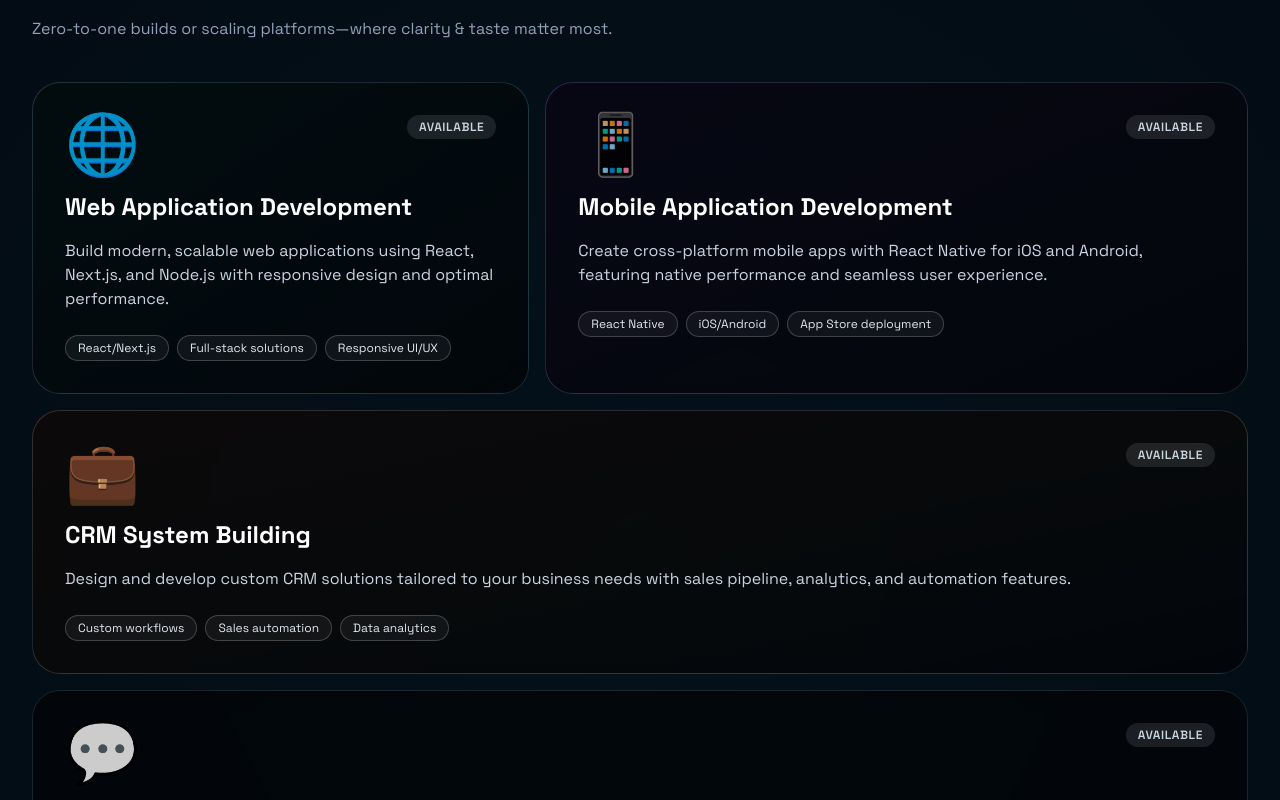
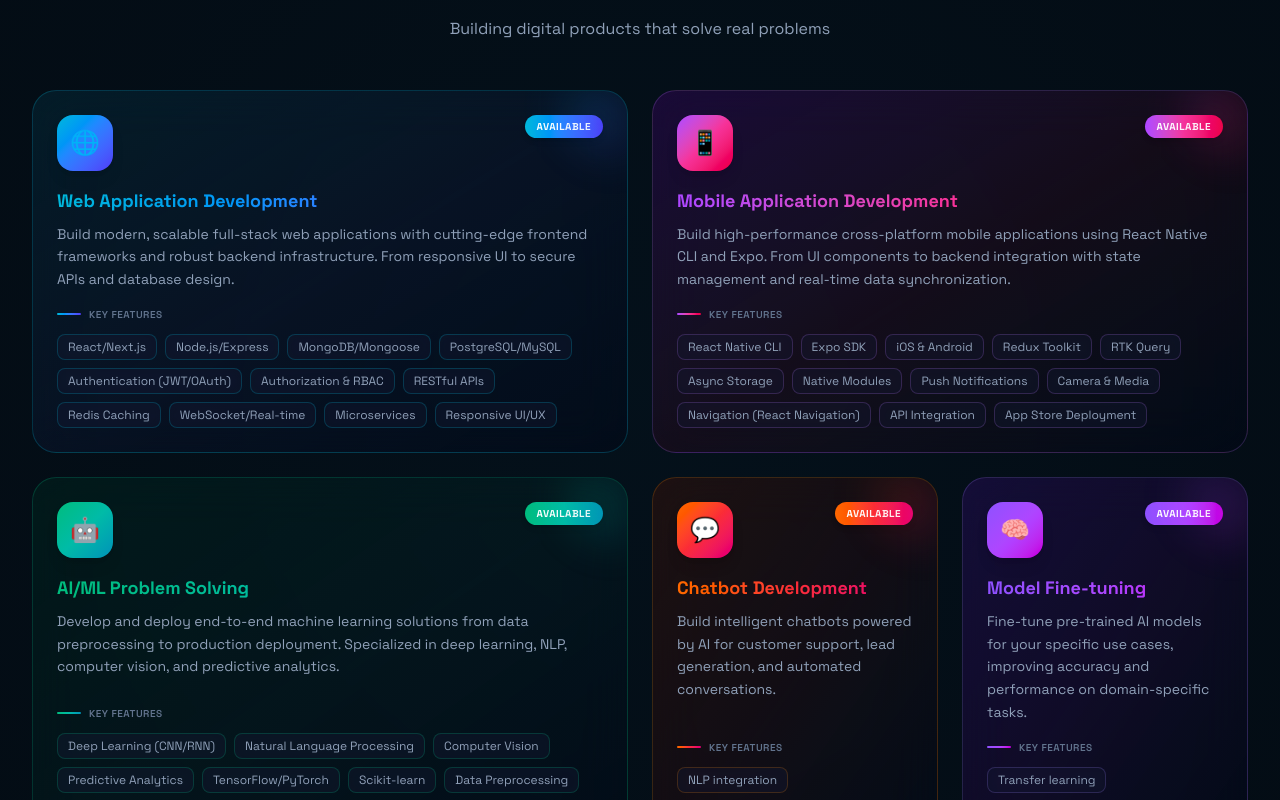
Before and after one commit to emon3455/my-portfolio, a Next.js app: page / in a window 1280 px wide. Shown: the part 6300-7100 px from the top of the page. Built offline with nearby package versions, Linux system fonts and the light colour scheme.

Commit message:
services section done

```diff
--- a/src/components/sections/services.tsx
+++ b/src/components/sections/services.tsx
@@ -4,53 +4,182 @@ import { motion } from "framer-motion";
 import { SectionHeading } from "@/components/ui/section-heading";
 import { services } from "@/data/portfolio";
 
-const gradients = [
-  "from-emerald-600/20 via-teal-500/10 to-transparent",
-  "from-violet-600/20 via-purple-500/10 to-transparent",
-  "from-orange-600/20 via-amber-500/10 to-transparent",
+export function ServicesSection() {
+  const serviceColors = [
+    {
+      gradient: "from-cyan-500 via-blue-500 to-indigo-600",
+      borderColor: "border-cyan-400/20",
+      bgGradient: "from-cyan-950/40 via-blue-950/20 to-slate-950/40",
+      accentColor: "cyan",
+    },
+    {
+      gradient: "from-purple-500 via-pink-500 to-rose-600",
+      borderColor: "border-purple-400/20",
+      bgGradient: "from-purple-950/40 via-pink-950/20 to-slate-950/40",
+      accentColor: "purple",
+    },
+    {
+      gradient: "from-emerald-500 via-teal-500 to-cyan-600",
+      borderColor: "border-emerald-400/20",
+      bgGradient: "from-emerald-950/40 via-teal-950/20 to-slate-950/40",
+      accentColor: "emerald",
+    },
+    {
+      gradient: "from-orange-500 via-red-500 to-pink-600",
+      borderColor: "border-orange-400/20",
+      bgGradient: "from-orange-950/40 via-red-950/20 to-slate-950/40",
+      accentColor: "orange",
+    },
+    {
+      gradient: "from-violet-500 via-purple-500 to-fuchsia-600",
+      borderColor: "border-violet-400/20",
+      bgGradient: "from-violet-950/40 via-purple-950/20 to-slate-950/40",
+      accentColor: "violet",
+    },
+    {
+      gradient: "from-pink-500 via-rose-500 to-red-600",
+      borderColor: "border-pink-400/20",
+      bgGradient: "from-pink-950/40 via-rose-950/20 to-slate-950/40",
+      accentColor: "pink",
+    },
+    {
+      gradient: "from-blue-500 via-indigo-500 to-violet-600",
+      borderColor: "border-blue-400/20",
+      bgGradient: "from-blue-950/40 via-indigo-950/20 to-slate-950/40",
+      accentColor: "blue",
+    },
+    {
+      gradient: "from-green-500 via-emerald-500 to-teal-600",
+      borderColor: "border-green-400/20",
+      bgGradient: "from-green-950/40 via-emerald-950/20 to-slate-950/40",
+      accentColor: "green",
+    },
   ];
 
-export function ServicesSection() {
   return (
-    <section id="services" className="space-y-10 scroll-mt-32">
+    <section id="services" className="scroll-mt-32">
       <SectionHeading
-        eyebrow="Services"
-        title="How we collaborate"
-        description="Zero-to-one builds or scaling platforms—where clarity & taste matter most."
+        eyebrow="What I Offer"
+        title="Services & Solutions"
+        description="Building digital products that solve real problems"
+        align="center"
       />
-      <div className="grid gap-4 md:grid-cols-6 lg:grid-cols-12">
-        {services.map((service, index) => (
+
+      {/* Responsive Grid Layout */}
+      <div className="mt-12 grid grid-cols-1 gap-6 md:grid-cols-2 lg:grid-cols-4">
+        {services.map((service, index) => {
+          const colors = serviceColors[index % serviceColors.length];
+          const spanClass = service.span === "col-span-2" ? "lg:col-span-2" : "lg:col-span-1";
+
+          return (
             <motion.article
               key={service.title}
-            initial={{ opacity: 0, scale: 0.95 }}
+              initial={{ opacity: 0, y: 30 }}
+              whileInView={{ opacity: 1, y: 0 }}
+              viewport={{ once: true, margin: "-50px" }}
+              transition={{
+                duration: 0.5,
+                delay: index * 0.08,
+                ease: "easeOut"
+              }}
+              className={`group relative overflow-hidden rounded-3xl border ${colors.borderColor} bg-gradient-to-br ${colors.bgGradient} backdrop-blur-xl transition-all duration-500 hover:scale-[1.02] hover:shadow-2xl ${spanClass}`}
+            >
+              {/* Animated gradient background */}
+              <div className="absolute inset-0 opacity-0 transition-opacity duration-700 group-hover:opacity-100">
+                <div className={`absolute inset-0 bg-gradient-to-br ${colors.gradient} opacity-10`} />
+                <motion.div
+                  animate={{
+                    scale: [1, 1.2, 1],
+                    x: [0, 30, 0],
+                    y: [0, -30, 0],
+                  }}
+                  transition={{
+                    duration: 15,
+                    repeat: Infinity,
+                    ease: "linear",
+                  }}
+                  className={`absolute -right-10 -top-10 h-32 w-32 rounded-full bg-gradient-to-r ${colors.gradient} opacity-20 blur-3xl`}
+                />
+                <motion.div
+                  animate={{
+                    scale: [1, 1.3, 1],
+                    x: [0, -30, 0],
+                    y: [0, 30, 0],
+                  }}
+                  transition={{
+                    duration: 12,
+                    repeat: Infinity,
+                    ease: "linear",
+                  }}
+                  className={`absolute -bottom-10 -left-10 h-32 w-32 rounded-full bg-gradient-to-r ${colors.gradient} opacity-20 blur-3xl`}
+                />
+              </div>
+
+              {/* Content */}
+              <div className="relative flex h-full flex-col justify-between p-6">
+                {/* Header */}
+                <div className="space-y-4">
+                  <div className="flex items-start justify-between">
+                    <motion.div
+                      whileHover={{ rotate: [0, -10, 10, -10, 0], scale: 1.1 }}
+                      transition={{ duration: 0.5 }}
+                      className={`flex h-14 w-14 items-center justify-center rounded-2xl bg-gradient-to-br ${colors.gradient} shadow-lg transition-all duration-300 group-hover:shadow-xl`}
+                    >
+                      <span className="text-2xl">{service.icon}</span>
+                    </motion.div>
+                    <motion.div
+                      initial={{ scale: 0 }}
+                      whileInView={{ scale: 1 }}
+                      transition={{ delay: 0.3 + index * 0.08, type: "spring", stiffness: 200 }}
+                      className={`rounded-full bg-gradient-to-r ${colors.gradient} px-3 py-1 text-[10px] font-bold uppercase tracking-wider text-white shadow-md`}
+                    >
+                      Available
+                    </motion.div>
+                  </div>
+
+                  <div>
+                    <h3 className={`mb-2 bg-gradient-to-r ${colors.gradient} bg-clip-text text-lg font-bold text-transparent`}>
+                      {service.title}
+                    </h3>
+                    <p className="text-sm leading-relaxed text-slate-400 group-hover:text-slate-300">
+                      {service.description}
+                    </p>
+                  </div>
+                </div>
+
+                {/* Pillars with stagger animation */}
+                <div className="mt-4 space-y-3">
+                  <div className="flex items-center gap-2">
+                    <div className={`h-[2px] w-6 rounded-full bg-gradient-to-r ${colors.gradient}`} />
+                    <span className="text-[10px] font-semibold uppercase tracking-wider text-slate-500">
+                      Key Features
+                    </span>
+                  </div>
+                  <div className="flex flex-wrap gap-2">
+                    {service.pillars.map((pillar, pillarIndex) => (
+                      <motion.span
+                        key={pillar}
+                        initial={{ opacity: 0, scale: 0.8 }}
                         whileInView={{ opacity: 1, scale: 1 }}
-            viewport={{ once: true, amount: 0.3 }}
-            transition={{ delay: index * 0.12, duration: 0.5, ease: "easeOut" }}
-            className={`group relative overflow-hidden rounded-[28px] border border-white/10 bg-gradient-to-br ${gradients[index]} p-8 backdrop-blur-sm transition hover:border-white/30 ${
-              index === 0 ? "md:col-span-6 lg:col-span-5" : index === 1 ? "md:col-span-6 lg:col-span-7" : "md:col-span-6 lg:col-span-12"
-            }`}
+                        transition={{ delay: 0.4 + pillarIndex * 0.05 }}
+                        whileHover={{ scale: 1.05, y: -2 }}
+                        className={`relative overflow-hidden rounded-lg border ${colors.borderColor} bg-slate-900/60 px-2.5 py-1 text-xs text-slate-400 backdrop-blur-sm transition-all duration-300 hover:text-white hover:shadow-md`}
                       >
-            <div className="absolute inset-0 bg-[#030609]/80" />
-            <div className="relative space-y-4">
-              <div className="flex items-start justify-between">
-                <span className="text-6xl opacity-80 transition group-hover:scale-110">{service.icon}</span>
-                <span className="rounded-full bg-white/10 px-3 py-1 text-xs font-semibold uppercase tracking-wider text-slate-300">Available</span>
-              </div>
-              <h3 className="text-2xl font-bold text-white">{service.title}</h3>
-              <p className="text-base text-slate-300">{service.description}</p>
-              <div className="flex flex-wrap gap-2 pt-2">
-                {service.pillars.map((pillar) => (
-                  <span
-                    key={`${service.title}-${pillar}`}
-                    className="rounded-full border border-white/20 bg-white/5 px-3 py-1 text-xs text-slate-200"
-                  >
-                    {pillar}
-                  </span>
+                        <span className="relative z-10">{pillar}</span>
+                        <div className={`absolute inset-0 bg-gradient-to-r ${colors.gradient} opacity-0 transition-opacity duration-300 hover:opacity-20`} />
+                      </motion.span>
                     ))}
                   </div>
                 </div>
+              </div>
+
+              {/* Decorative corner accent */}
+              <div className="absolute right-0 top-0 h-16 w-16 opacity-20 transition-opacity duration-500 group-hover:opacity-40">
+                <div className={`absolute right-0 top-0 h-full w-full rounded-bl-full bg-gradient-to-br ${colors.gradient} blur-xl`} />
+              </div>
             </motion.article>
-        ))}
+          );
+        })}
       </div>
     </section>
   );
--- a/src/data/portfolio.ts
+++ b/src/data/portfolio.ts
@@ -174,38 +174,102 @@ export const services = [
   {
     title: "Web Application Development",
     icon: "🌐",
-    description: "Build modern, scalable web applications using React, Next.js, and Node.js with responsive design and optimal performance.",
-    pillars: ["React/Next.js", "Full-stack solutions", "Responsive UI/UX"],
+    description: "Build modern, scalable full-stack web applications with cutting-edge frontend frameworks and robust backend infrastructure. From responsive UI to secure APIs and database design.",
+    pillars: [
+      "React/Next.js",
+      "Node.js/Express",
+      "MongoDB/Mongoose",
+      "PostgreSQL/MySQL",
+      "Authentication (JWT/OAuth)",
+      "Authorization & RBAC",
+      "RESTful APIs",
+      "Redis Caching",
+      "WebSocket/Real-time",
+      "Microservices",
+      "Responsive UI/UX"
+    ],
+    span: "col-span-2",
   },
   {
     title: "Mobile Application Development",
     icon: "📱",
-    description: "Create cross-platform mobile apps with React Native for iOS and Android, featuring native performance and seamless user experience.",
-    pillars: ["React Native", "iOS/Android", "App Store deployment"],
+    description: "Build high-performance cross-platform mobile applications using React Native CLI and Expo. From UI components to backend integration with state management and real-time data synchronization.",
+    pillars: [
+      "React Native CLI",
+      "Expo SDK",
+      "iOS & Android",
+      "Redux Toolkit",
+      "RTK Query",
+      "Async Storage",
+      "Native Modules",
+      "Push Notifications",
+      "Camera & Media",
+      "Navigation (React Navigation)",
+      "API Integration",
+      "App Store Deployment"
+    ],
+    span: "col-span-2",
   },
   {
-    title: "CRM System Building",
-    icon: "💼",
-    description: "Design and develop custom CRM solutions tailored to your business needs with sales pipeline, analytics, and automation features.",
-    pillars: ["Custom workflows", "Sales automation", "Data analytics"],
+    title: "AI/ML Problem Solving",
+    icon: "🤖",
+    description: "Develop and deploy end-to-end machine learning solutions from data preprocessing to production deployment. Specialized in deep learning, NLP, computer vision, and predictive analytics.",
+    pillars: [
+      "Deep Learning (CNN/RNN)",
+      "Natural Language Processing",
+      "Computer Vision",
+      "Predictive Analytics",
+      "TensorFlow/PyTorch",
+      "Scikit-learn",
+      "Data Preprocessing",
+      "Feature Engineering",
+      "Model Evaluation",
+      "Hyperparameter Tuning",
+      "MLOps & Deployment",
+      "FastAPI Integration"
+    ],
+    span: "col-span-2",
   },
   {
     title: "Chatbot Development",
     icon: "💬",
     description: "Build intelligent chatbots powered by AI for customer support, lead generation, and automated conversations.",
     pillars: ["NLP integration", "Multi-channel support", "Context-aware responses"],
+    span: "col-span-1",
   },
   {
     title: "Model Fine-tuning",
     icon: "🧠",
     description: "Fine-tune pre-trained AI models for your specific use cases, improving accuracy and performance on domain-specific tasks.",
     pillars: ["Transfer learning", "Domain adaptation", "Performance optimization"],
+    span: "col-span-1",
   },
   {
-    title: "AI/ML Problem Solving",
-    icon: "🤖",
-    description: "Apply machine learning and AI techniques to solve real-world problems, from predictive analytics to automated decision-making.",
-    pillars: ["Data analysis", "Model deployment", "Production-ready solutions"],
+    title: "CI/CD Pipeline Setup",
+    icon: "🔄",
+    description: "Automate your deployment workflow with continuous integration and delivery pipelines for faster, reliable releases.",
+    pillars: ["GitHub Actions", "Automated testing", "Zero-downtime deployment"],
+    span: "col-span-1",
+  },
+  {
+    title: "Deployment & Infrastructure",
+    icon: "🚀",
+    description: "End-to-end deployment solutions with cloud infrastructure setup, server configuration, containerization, and continuous monitoring for high availability and performance.",
+    pillars: [
+      "Azure/AWS/GCP",
+      "VPS Configuration",
+      "Linux/Windows Server",
+      "Docker Containers",
+      "Nginx/Apache",
+      "SSL/TLS Certificates",
+      "Domain & DNS Setup",
+      "Load Balancing",
+      "Auto-scaling",
+      "Performance Monitoring",
+      "Log Management",
+      "Backup & Recovery"
+    ],
+    span: "col-span-2",
   },
 ];
 
```
Lines whose indentation alone changed are shown as unchanged.
